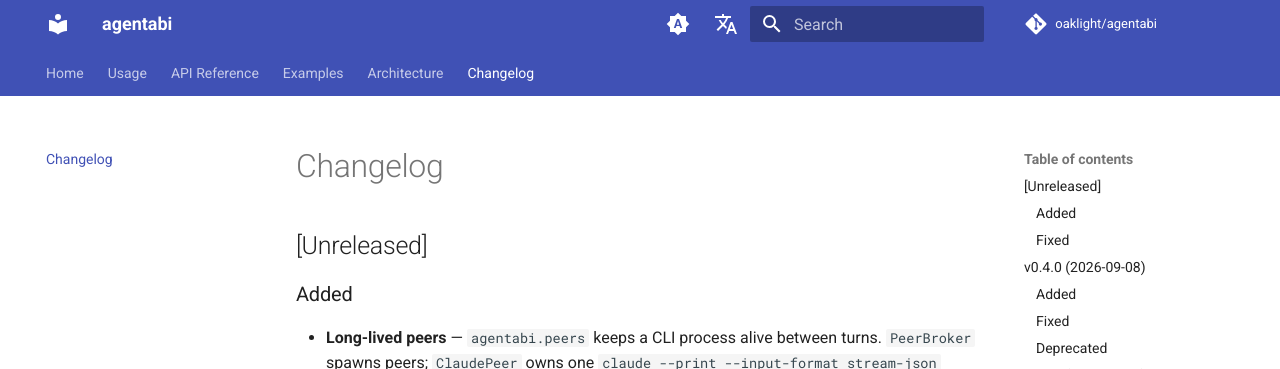
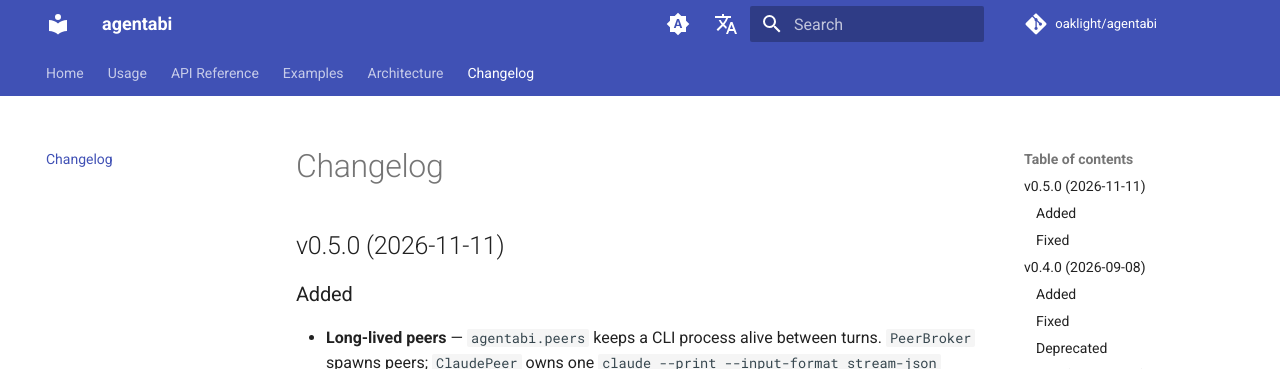
Before and after one commit to Oaklight/agentabi, an MkDocs documentation site: the page built from docs/changelog.md, in a window 1280 px wide and 900 px high. Shown: the top 369 px of the window. Built offline with MkDocs 1.6.1 and Material for MkDocs 9.7.7, drawn with Linux system fonts in a browser that asks for light colours; comment, search, counter and statistics services are not loaded.

Commit message:
docs: cut the 0.5.0 changelog

```diff
--- a/docs/changelog.md
+++ b/docs/changelog.md
@@ -1,6 +1,6 @@
 # Changelog
 
-## [Unreleased]
+## v0.5.0 (2026-11-11)
 
 ### Added
 
```
